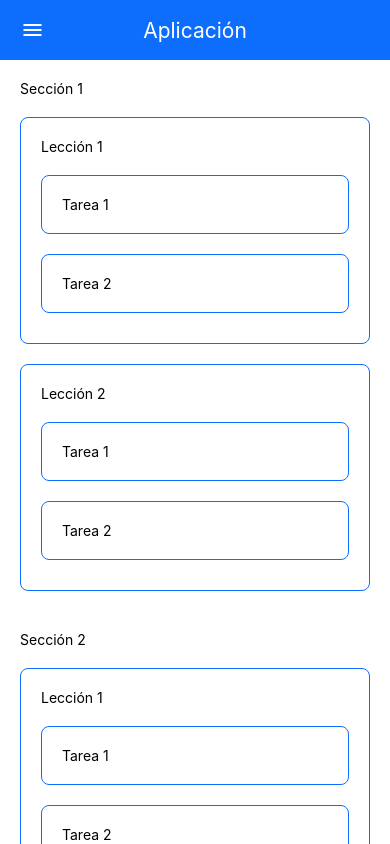
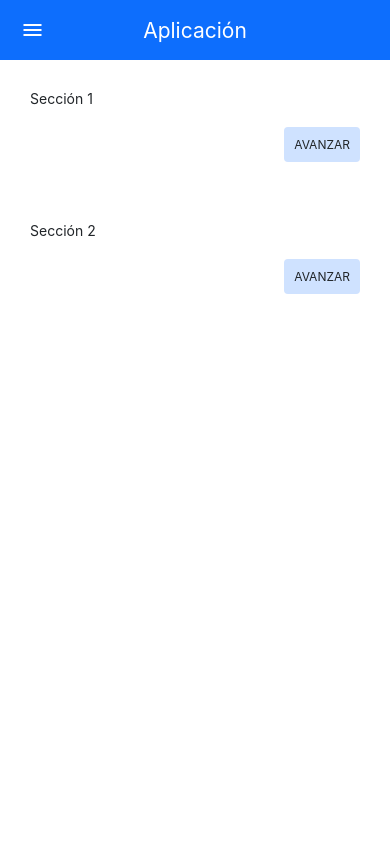
Before and after one commit to suarezsandicamilo/app, a React Native app: screen /Path in a window 390 px wide. Built offline with nearby package versions, Linux system fonts and the light colour scheme.

Commit message:
Use the section card component in the path screen

```diff
--- a/src/screens/path_screen.tsx
+++ b/src/screens/path_screen.tsx
@@ -10,9 +10,9 @@ import {
 
 import { SectionType } from '../models/section_type';
 
-import { Section } from '../components/section';
+import { TopAppBar } from '../components/top_app_bar';
 
-import { TopAppBar } from '../components/top_app_bar';
+import { SectionCard } from '../components/section_card';
 
 import data from '../../data/data.json';
 
@@ -27,7 +27,7 @@ const styles = StyleSheet.create({
   },
 });
 
-const PathScreen = () => {
+const PathScreen = ({ navigation }: any) => {
   const sections = data.sections as SectionType[];
 
   return (
@@ -37,11 +37,14 @@ const PathScreen = () => {
         title="Aplicación"
         leftIcon="menu"
         leftIconColor={colors[scheme].white}
+        onLeftIconPress={() => {
+          navigation.navigate('Home');
+        }}
       />
       <FlatList
         data={sections}
         renderItem={({ item }) => {
-          return <Section key={item.id} {...item} />;
+          return <SectionCard key={item.id} {...item} />;
         }}
       />
     </SafeAreaView>
```
